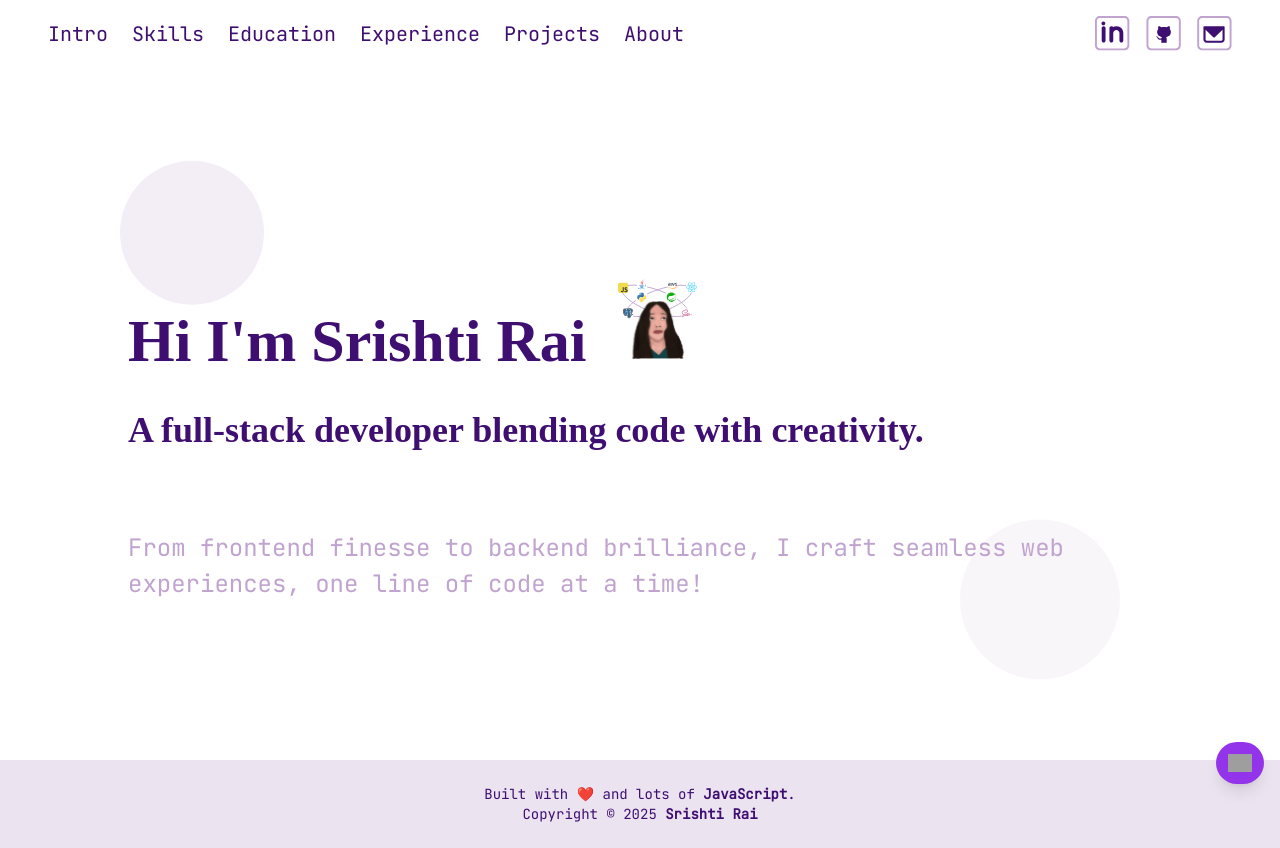
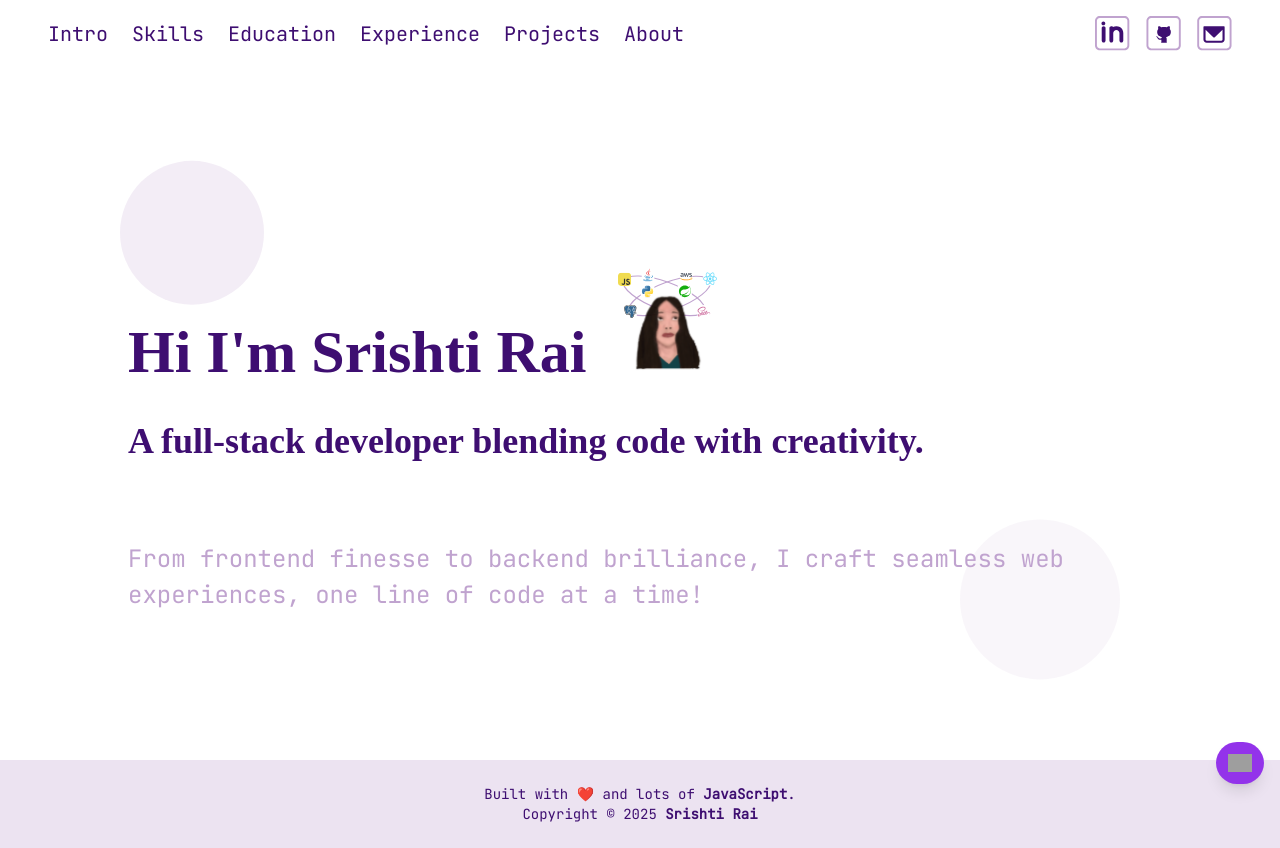
Before and after one commit to srishtirai/portfolio, a Next.js app: page /intro in a window 1280 px wide. Built offline with nearby package versions, Linux system fonts and the light colour scheme; grey boxes are pictures that could not be loaded; a web font is replaced by a local one.

Commit message:
Modified about

```diff
--- a/src/app/about/page.tsx
+++ b/src/app/about/page.tsx
@@ -17,7 +17,7 @@ export default function About() {
           </p>
 
           <p className="hidden sm:block mb-4">
-            But let’s be real—when I’m not building software, I’m probably <strong>painting, writing {" "}
+            But let’s be real—when I’m not building software, I’m probably <strong>painting</strong>(That little sketch you see? It’s something I doodled on my phone), <strong>writing {" "}
               <Link
               href="https://www.yourquote.in/srishti-c-rai-m1oj/quotes"
               target="_blank"
--- a/src/app/intro/page.tsx
+++ b/src/app/intro/page.tsx
@@ -31,7 +31,7 @@ export default function Intro() {
         >
           Hi I&apos;m Srishti Rai
         </motion.h1>
-        <Image className="mb-12" src="/images/headshot.svg" alt="headshot" width={80} height={80} unoptimized />
+        <Image className="mb-12" src="/images/headshot.svg" alt="headshot" width={100} height={100} unoptimized />
       </div>
 
       {/* Subheader */}
```
